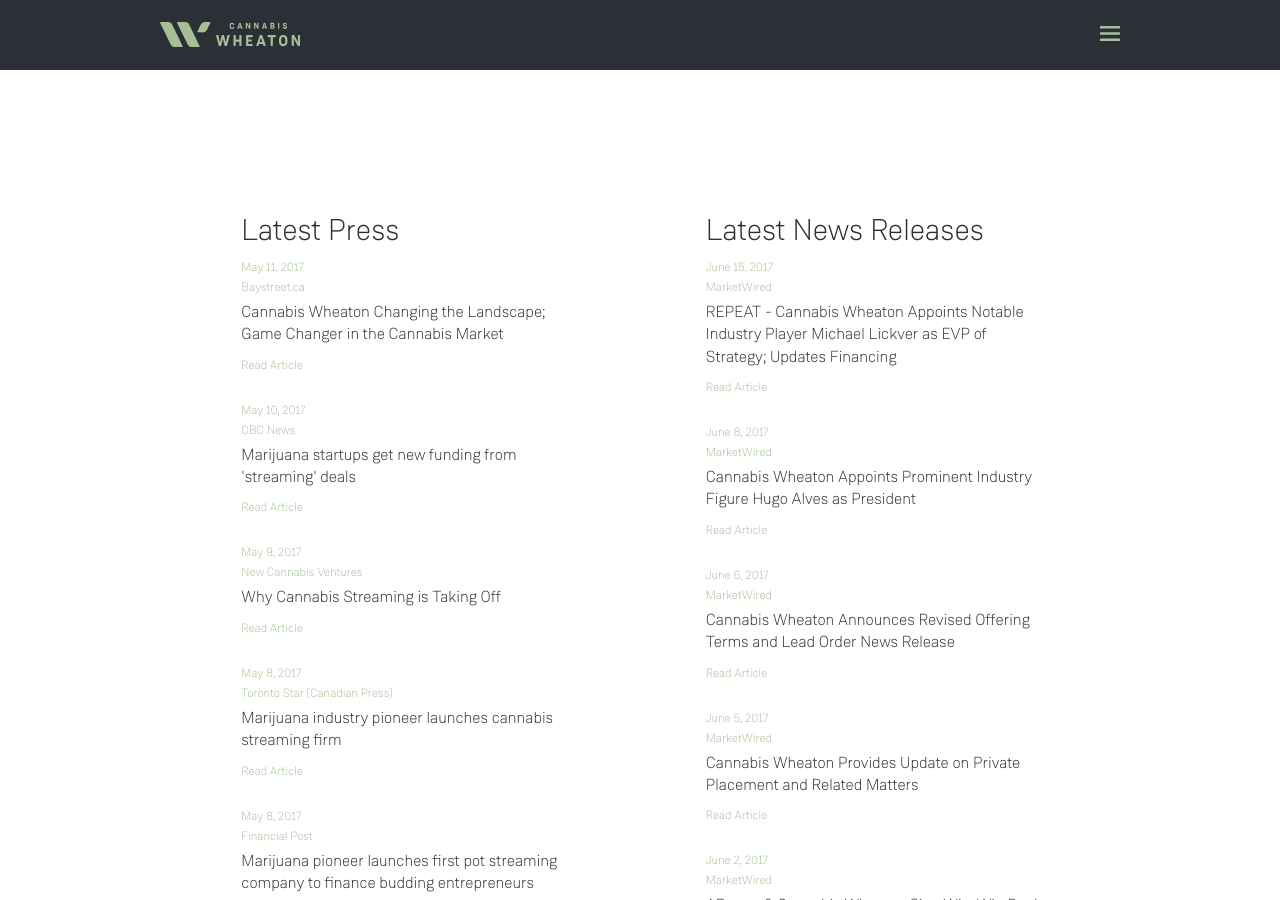
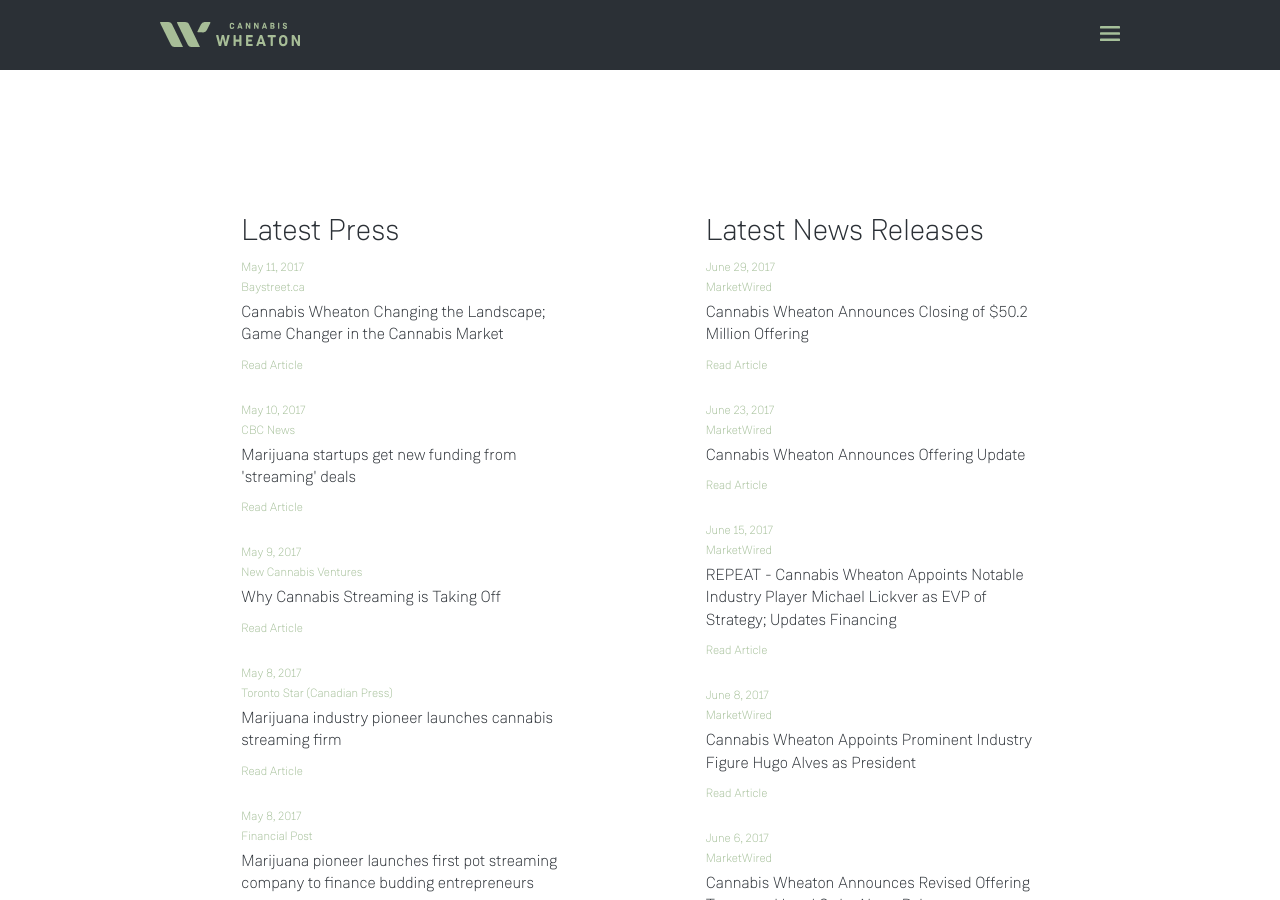
Before and after one commit to robcodonnell/cannabiswheaton, a Jekyll site: the page built from investors.html, in a window 1280 px wide and 900 px high, scrolled down 1927 px. Built offline with Jekyll 4.4.1, drawn with Linux system fonts in a browser that asks for light colours; nearby versions of some CDN libraries.

Commit message:
news releases, management update

```diff
--- a/_data/releases.yml
+++ b/_data/releases.yml
@@ -1,3 +1,15 @@
+- date: "June 29, 2017"
+  source: "MarketWired"
+  headline: "Cannabis Wheaton Announces Closing of $50.2 Million Offering"
+  subhead: ""
+  link: "http://www.marketwired.com/press-release/cannabis-wheaton-announces-closing-of-502-million-offering-tsx-venture-cbw-2224532.htm"
+
+- date: "June 23, 2017"
+  source: "MarketWired"
+  headline: "Cannabis Wheaton Announces Offering Update"
+  subhead: ""
+  link: "http://www.marketwired.com/press-release/cannabis-wheaton-announces-offering-update-tsx-venture-cbw-2223496.htm"
+
 - date: "June 15, 2017"
   source: "MarketWired"
   headline: "REPEAT - Cannabis Wheaton Appoints Notable Industry Player Michael Lickver as EVP of Strategy; Updates Financing"
```
Also changed, not shown: _data/management.yml (+5 -5 lines), 1 other file.
